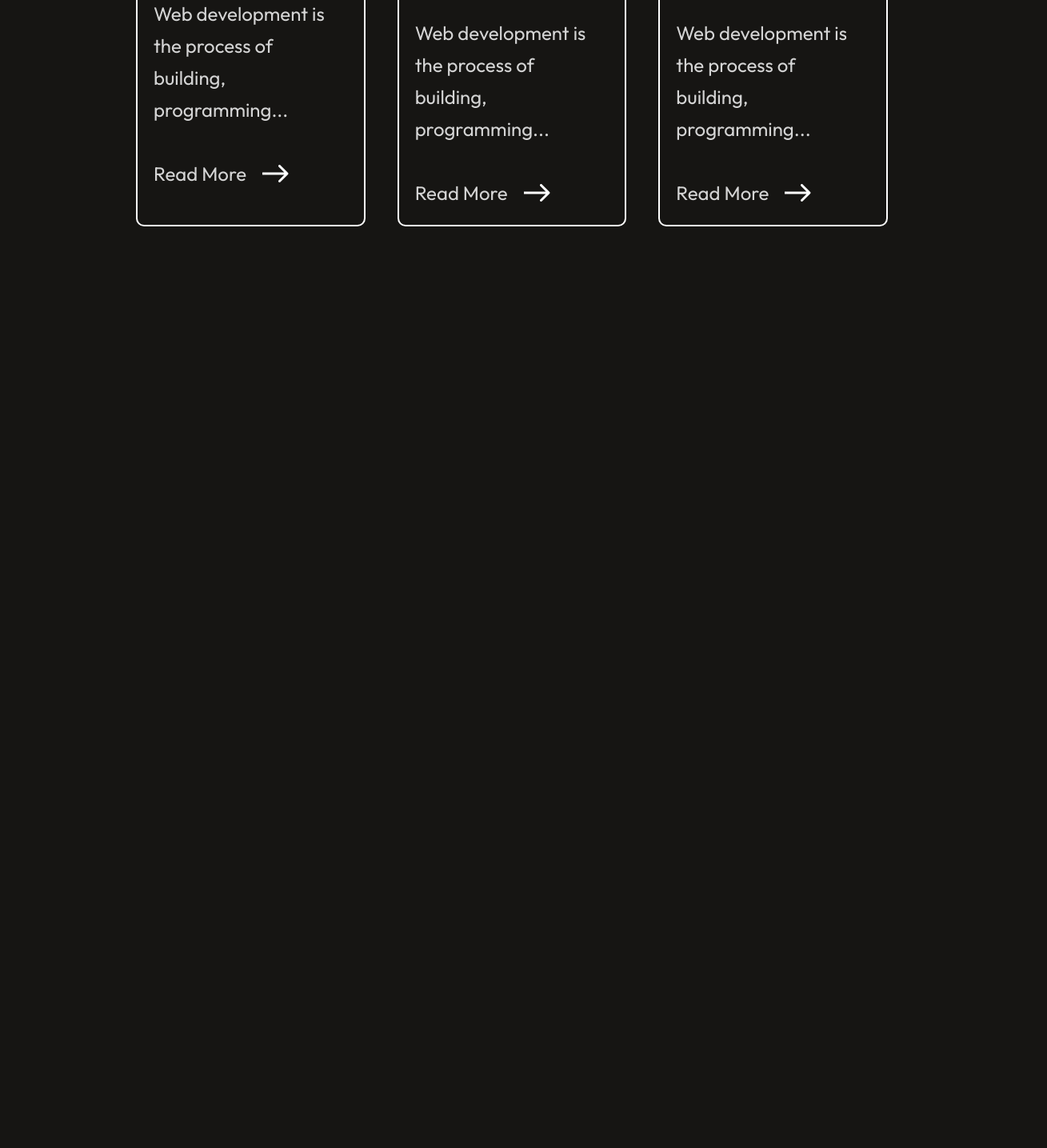
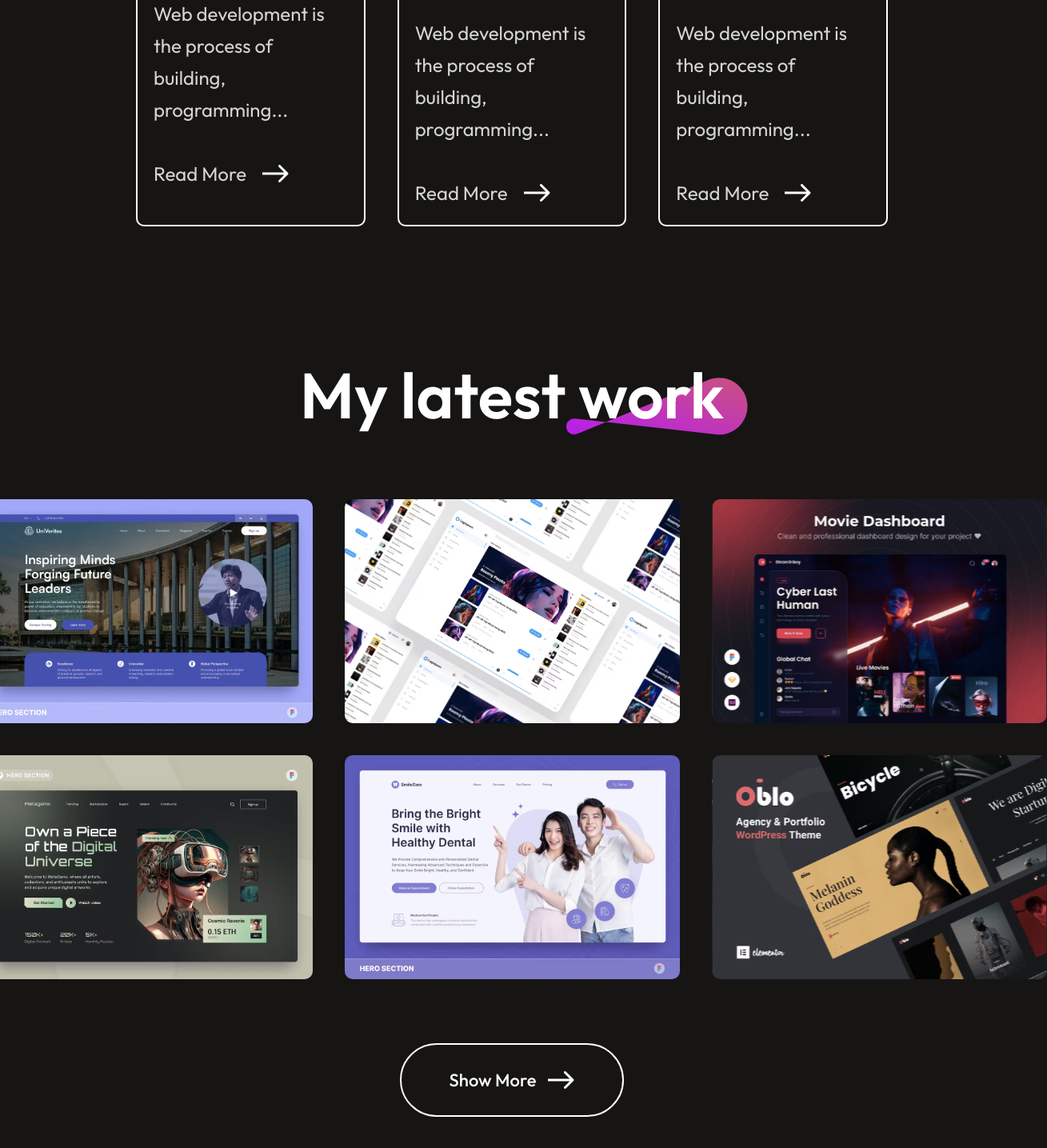
Before and after one commit to sonalipunsara/portfolio, a React (Vite) app: page / in a window 1280 px wide. Shown: the part 3258-4693 px from the top of the page at 80% size, 1309 px wide, since content can reach past the window. Before the commit the page ends 3621 px from the top, so only its background shows below. Built offline with nearby package versions, Linux system fonts and the light colour scheme.

Commit message:
my latest work section

```diff
--- a/src/App.jsx
+++ b/src/App.jsx
@@ -3,6 +3,7 @@
 import Hero from './Components/Hero/Hero'
 import About from './Components/About/About'
 import Services from './Components/Services/Services'
+import MyWork from './Components/MyWork/MyWork'
 
 
 const App = () => {
@@ -12,6 +13,7 @@
       <Hero/>
       <About/>
       <Services/>
+      <MyWork/>
     </div>
   )
 }
--- /dev/null
+++ b/src/Components/MyWork/MyWork.css
@@ -0,0 +1,62 @@
+.mywork{
+    display: flex;
+    flex-direction: column;
+    align-items: center;
+    justify-content: center;
+    gap: 80px;
+    margin: 80px 170px;
+}
+
+.mywork-title{
+    position: relative;
+}
+
+.mywork-title h1{
+    padding: 0px 30px;
+    font-size: 80px;
+    font-weight: 600;
+}
+
+.mywork-title img{
+    position: absolute;
+    bottom: 0;
+    right: 0;
+    z-index: -1;
+}
+
+.mywork-container{
+    display: grid;
+    grid-template-columns: 1fr 1fr 1fr;
+    gap: 40px;
+}
+
+.mywork-container img{
+    box-sizing: border-box;
+    width: 419px;
+    height: 280px;
+    transition: 0.3s;
+    cursor: pointer;
+}
+
+.mywork-container img:hover{
+    transform: scale(1.10);
+    transition: 0.3s;
+}
+
+.mywork-showmore{
+    display: flex;
+    gap: 15px;
+    border-radius: 50px;
+    border: 2px solid white;
+    padding: 30px 60px;
+    font-size: 22px;
+    font-weight: 500;
+    margin-bottom: 80px;
+    transition: 0.6s;
+    cursor: pointer;
+}
+
+.mywork-showmore:hover{
+    gap: 30px;
+    transition: 0.6s;
+}
--- /dev/null
+++ b/src/Components/MyWork/MyWork.jsx
@@ -0,0 +1,30 @@
+import React from 'react'
+import './MyWork.css'
+import theme_pattern from'../../assets/theme_pattern.svg'
+import mywork_data from '../../assets/mywork_data'
+import arrow_icon from '../../assets/arrow_icon.svg'
+
+const MyWork = () => {
+  return (
+    <div className='mywork'>
+        <div className='mywork-title'>
+            <h1>My latest work</h1>
+            <img src={theme_pattern}  alt=''/>
+        </div>
+
+        <div className='mywork-container'>
+            {mywork_data.map((work,index)=>{
+                return <img key={index} src={work.w_img} alt=""/>
+            })}
+        </div>
+
+        <div className='mywork-showmore'>
+            <p>Show More</p>
+            <img src={arrow_icon} alt=''/>
+        </div>
+
+    </div>
+  )
+}
+
+export default MyWork
```
